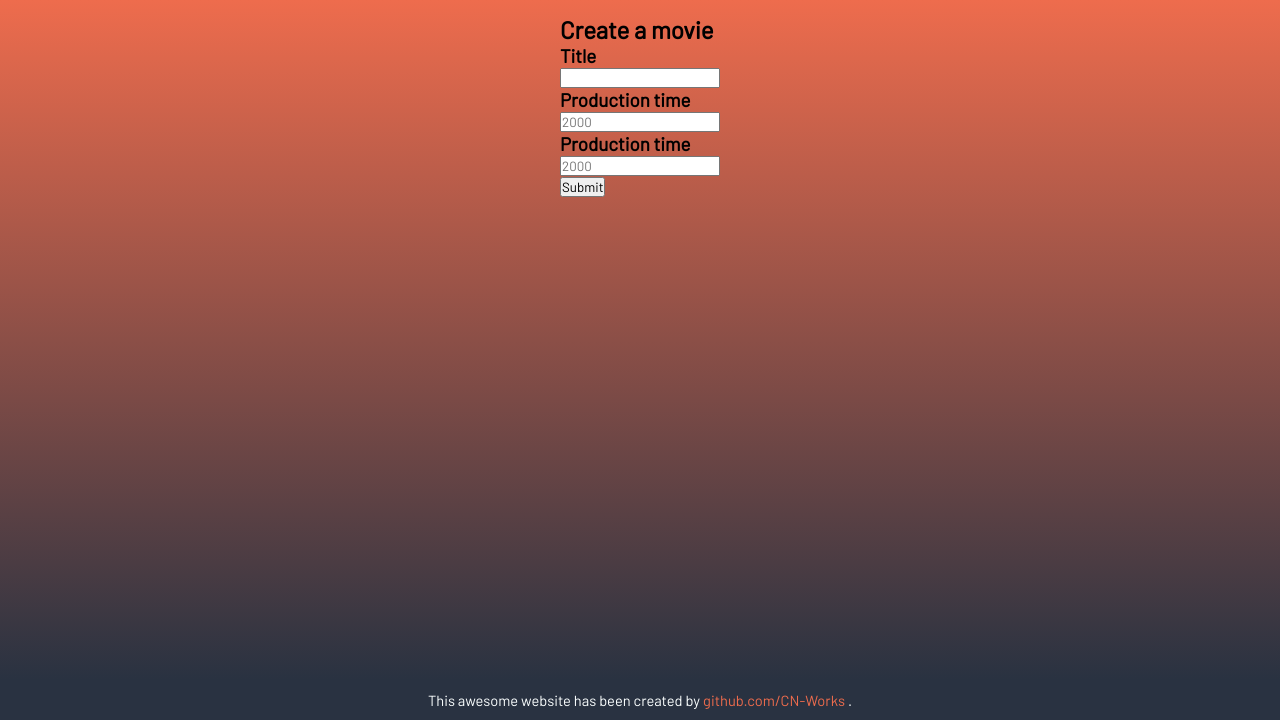
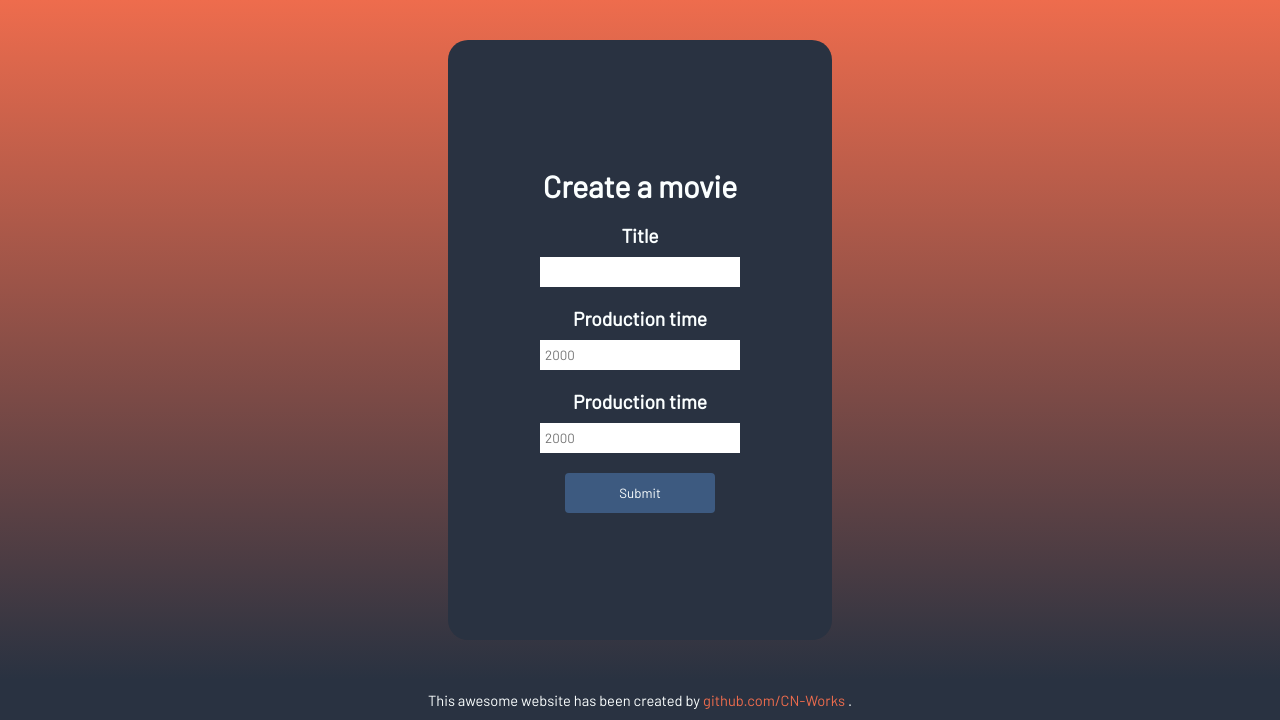
Before and after one commit to CN-Works/Advanced-Cinema-Application, a PHP site: template views/movie/addmovie.php in a window 1280 px wide. Shown: the part 80-800 px from the top of the page. Run offline with PHP 8.4, Linux system fonts and the light colour scheme; the template is opened without the code that fills it, so the values that code supplies are empty.

Commit message:
Style : Generale form design

```diff
--- a/public/css/template.css
+++ b/public/css/template.css
@@ -563,7 +563,70 @@ footer {
     display: flex;
     flex-direction: column;
     align-items: center;
+    justify-content: center;
 
     padding: 15px 0;
     gap: 15px;
+
+    color: var(--main-white);
 }
+
+.addmovie-card {
+    background-color: var(--main-dark-blue);
+    min-height: 600px;
+    width: 30%;
+    border-radius: 20px;
+
+    display: flex;
+    flex-direction: column;
+    align-items: center;
+    justify-content: center;
+
+    gap: 20px;
+}
+
+.addmovie-title {
+    font-size: 1.9rem;
+}
+
+.addmovie-element {
+    width: 100%;
+
+    display: flex;
+    flex-direction: column;
+    align-items: center;
+    justify-content: center;
+
+    gap: 10px;
+}
+
+.addmovie-button {
+    height: 40px;
+    width: 150px;
+    border: none;
+    border-radius: 4px;
+
+    color: var(--main-white);
+    background-color: var(--main-blue);
+}
+
+.addmovie-button:hover {
+    background-color: #417B5A;
+}
+
+.addmovie-element-title {
+    font-size: 1.2rem;
+}
+
+.addmovie-element-input {
+    height: 30px;
+    width: 200px;
+    border: none;
+
+    padding: 5px;
+}
+
+.addmovie-element-input:focus {
+    border: none;
+    outline: none;
+}
```
